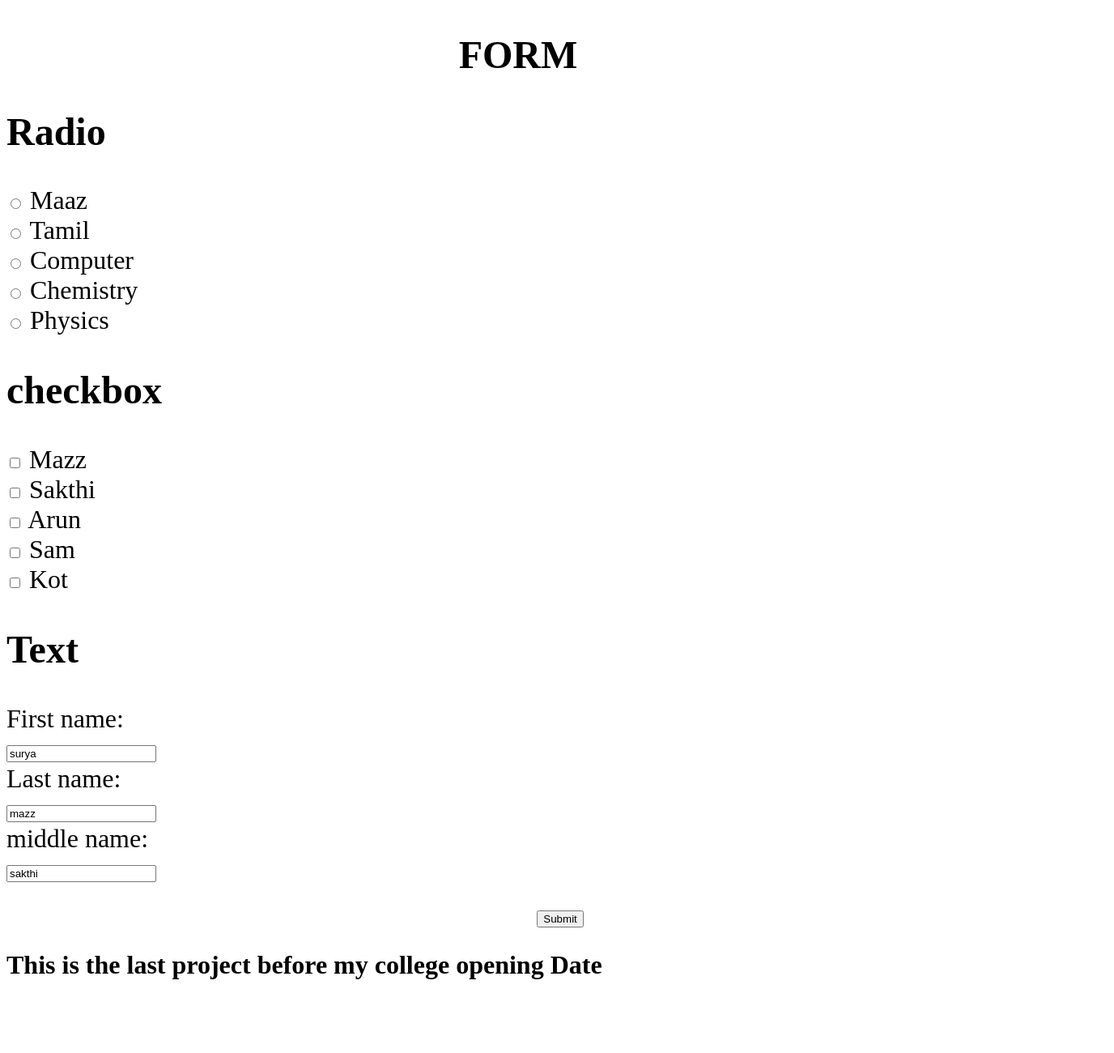
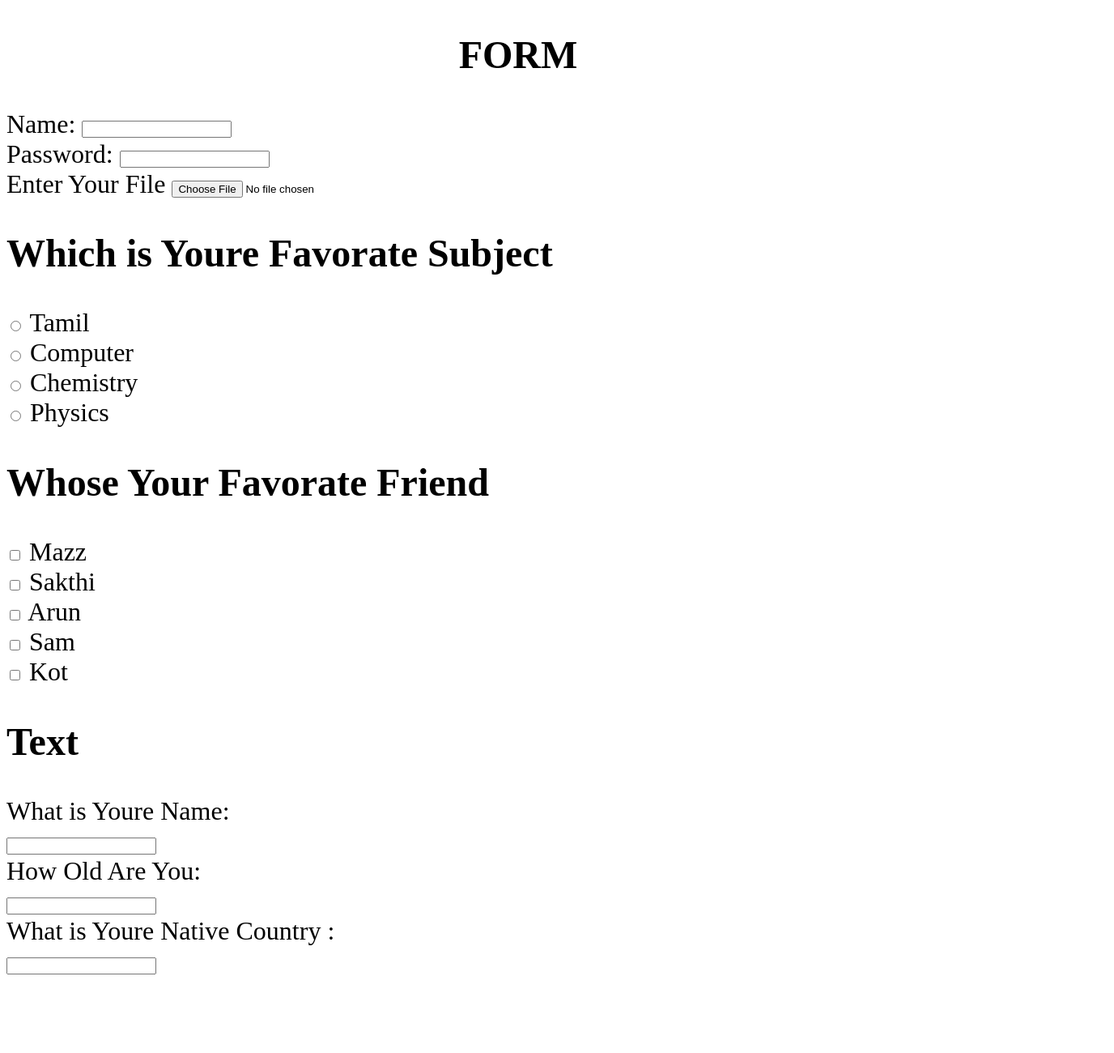
Before and after one commit to HacktecSurya/html_homework, a plain HTML site: page forms.html in a window 1280 px wide. Shown: the top 1300 px of the page at 81% size, 1376 px wide, since content can reach past the window. Before the commit the page ends 1231 px from the top, so only its background shows below. Drawn offline with Linux system fonts and the light colour scheme.

Commit message:
change_to_form

```diff
--- a/forms.html
+++ b/forms.html
@@ -30,12 +30,18 @@ FORM
     </h2>
 </center>
     <form >
+        <label for="fname"> Name:</label>
+        <input type="text" name="fname" id="fname"><br>
+        <label for="password"> Password:</label>
+        <input type="text" name="password"  id="pwd"><br>
+
+
+        <label for="file"> Enter Your File</label>
+        <input type="file" name="file" id="file">
+
         <h2>
-            Radio
+            Which is Youre Favorate Subject
         </h2>
-
-        <input type="radio" id="Maaz" name="maaz">
-        <label for="Maaz" >Maaz</label> <br>
 
         <input type="radio" id="tamil" name="fav_language">
         <label for="tamil">Tamil</label><br>
@@ -47,7 +53,7 @@ FORM
         <label for="physics">Physics</label><br>
 
         <h2>
-            checkbox
+            Whose Your Favorate Friend
         </h2>
 
         <input type="checkbox" id="mazz" name="fav_friend">
@@ -65,17 +71,19 @@ FORM
 </h2>
 
 
-        <label for="text">First name:</label><br>
-        <input type="text" id="fname" name="fname" value="surya"><br>
-        <label for="lname">Last name:</label><br>
-        <input type="text" id="lname" name="lname" value="mazz"><br>
-        <label for="mname">middle name:</label><br>
-        <input type="text" id="mname" name="mname" value="sakthi"><br>
+        <label for="text">What is Youre Name:</label><br>
+        <input type="text" id="fname" name="fname" ><br>
+        <label for="lname">How Old Are You:</label><br>
+        <input type="text" id="lname" name="lname" ><br>
+        <label for="mname">What is Youre  Native Country :</label><br>
+        <input type="text" id="mname" name="mname" ><br>
         <pre>
+            <h1>
                                           <input type="submit" value="Submit" >
+                                          </h1>
 </pre>
     </form>
-<p><h1>This is the last project before my college opening Date</h1> </p>
+
 </body>
 
 </html>
```
